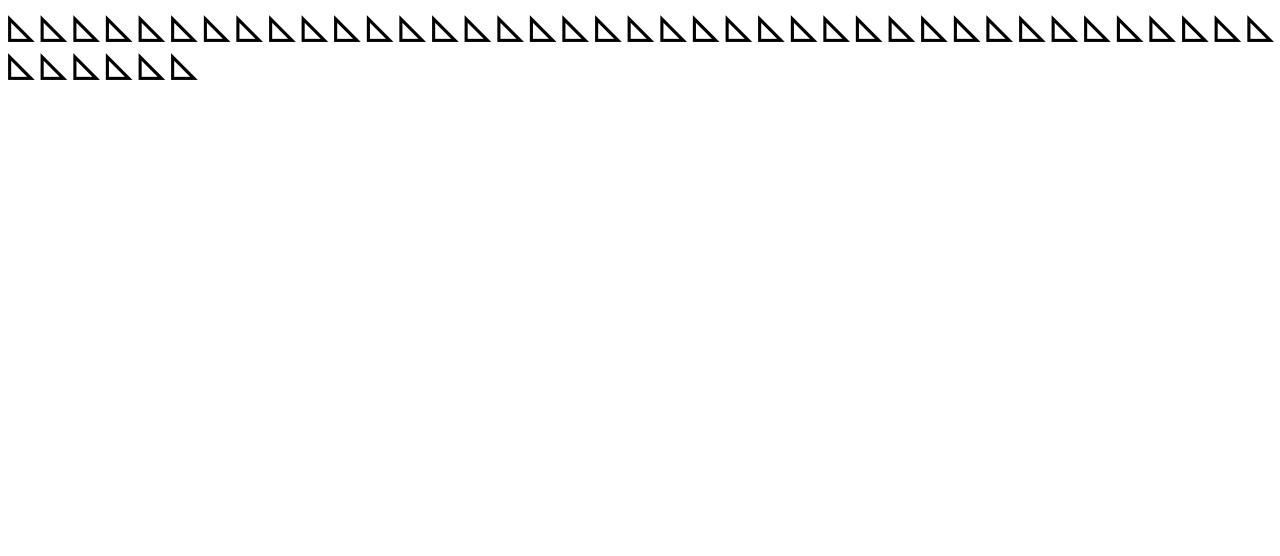
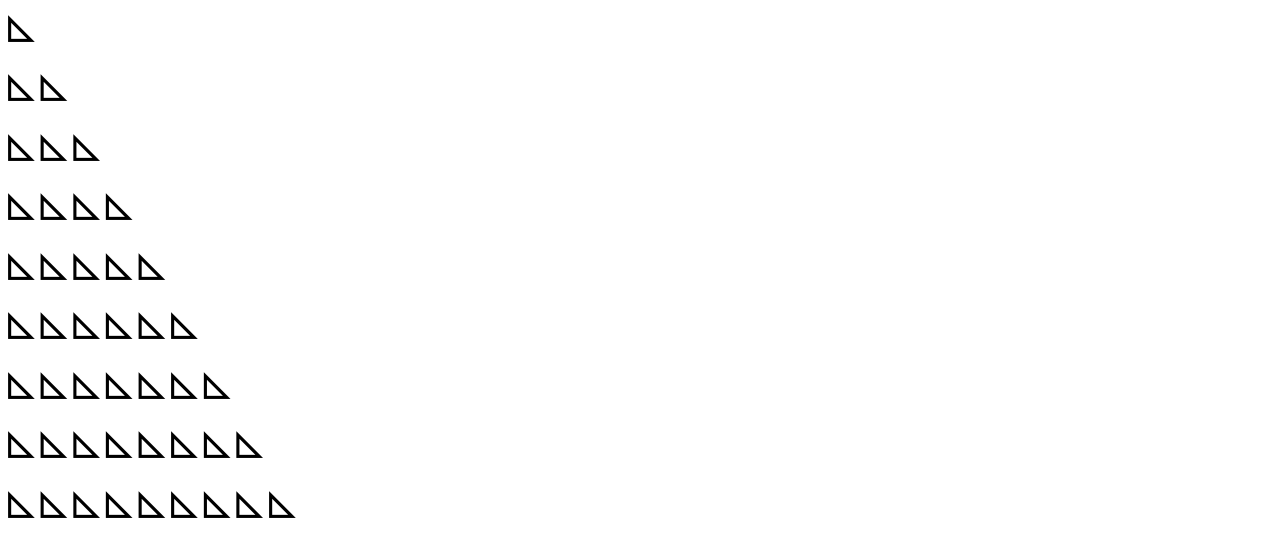
Before and after one commit to KalebCooper/themember, a plain HTML site: page index.html in a window 1280 px wide. Drawn offline with Linux system fonts and the light colour scheme.

Commit message:
Update index.html

```diff
--- a/index.html
+++ b/index.html
@@ -1,11 +1,9 @@
-<h1>
-◺
-◺ ◺
-◺ ◺ ◺
-◺ ◺ ◺ ◺
-◺ ◺ ◺ ◺ ◺
-◺ ◺ ◺ ◺ ◺ ◺
-◺ ◺ ◺ ◺ ◺ ◺ ◺
-◺ ◺ ◺ ◺ ◺ ◺ ◺ ◺
-◺ ◺ ◺ ◺ ◺ ◺ ◺ ◺ ◺
-</h1>
+<h1>◺</h1>
+<h1>◺ ◺</h1>
+<h1>◺ ◺ ◺</h1>
+<h1>◺ ◺ ◺ ◺</h1>
+<h1>◺ ◺ ◺ ◺ ◺</h1>
+<h1>◺ ◺ ◺ ◺ ◺ ◺</h1>
+<h1>◺ ◺ ◺ ◺ ◺ ◺ ◺</h1>
+<h1>◺ ◺ ◺ ◺ ◺ ◺ ◺ ◺ </h1>
+<h1>◺ ◺ ◺ ◺ ◺ ◺ ◺ ◺ ◺</h1>
```
